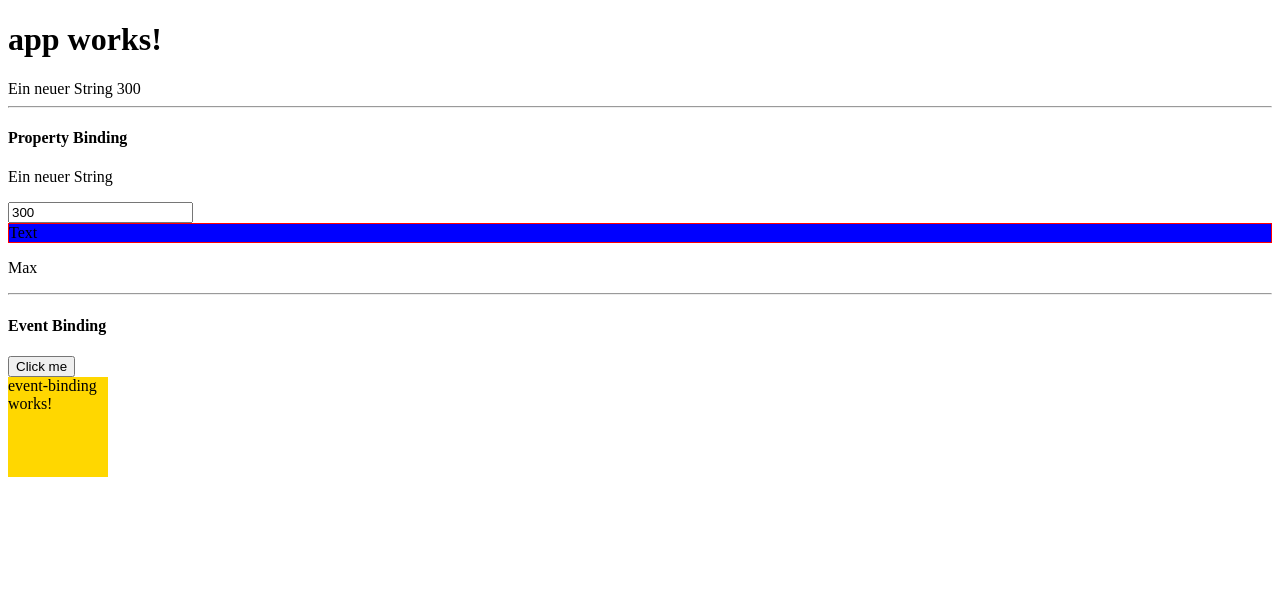
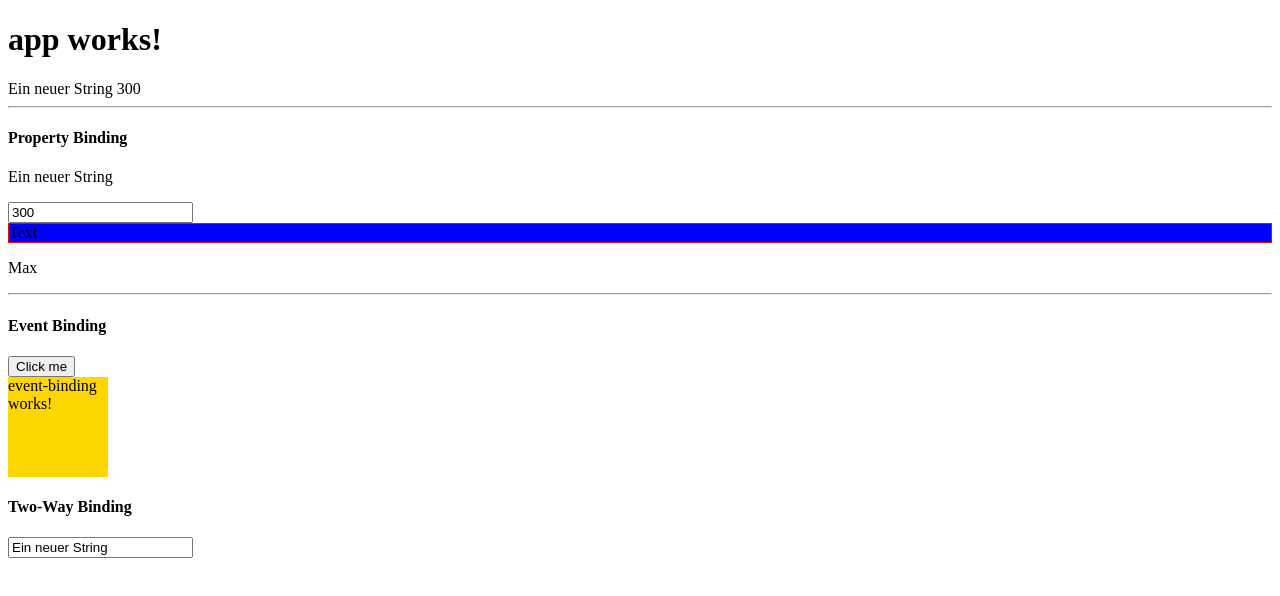
Before and after one commit to tomtom80/de.klingbeil.angular2.tutorial, an Angular app in the folder complete-guide-dev/: page / in a window 1280 px wide. Shown: the top 596 px of the page. Built offline with nearby package versions, Linux system fonts and the light colour scheme.

Commit message:
kapitel 25

```diff
--- a/complete-guide-dev/src/app/app.module.ts
+++ b/complete-guide-dev/src/app/app.module.ts
@@ -1,5 +1,6 @@
 import { BrowserModule } from '@angular/platform-browser';
 import { NgModule } from '@angular/core';
+import {FormsModule} from '@angular/forms';
 
 import { AppComponent } from './app.component';
 import { DatabindingComponent } from './databinding/databinding.component';
@@ -14,7 +15,8 @@ import { EventBindingComponent } from './databinding/event-binding.component';
     EventBindingComponent
   ],
   imports: [
-    BrowserModule
+    BrowserModule,
+    FormsModule
   ],
   providers: [],
   bootstrap: [AppComponent]
--- a/complete-guide-dev/src/app/databinding/databinding.component.html
+++ b/complete-guide-dev/src/app/databinding/databinding.component.html
@@ -15,3 +15,5 @@
 <h4>Event Binding </h4>
 <button (click)="onClick($event)" >Click me </button>
 <app-event-binding (clickedEvent)="text=$event"></app-event-binding>
+<h4> Two-Way Binding </h4>
+<input type="text" [(ngModel)]="text">
```
